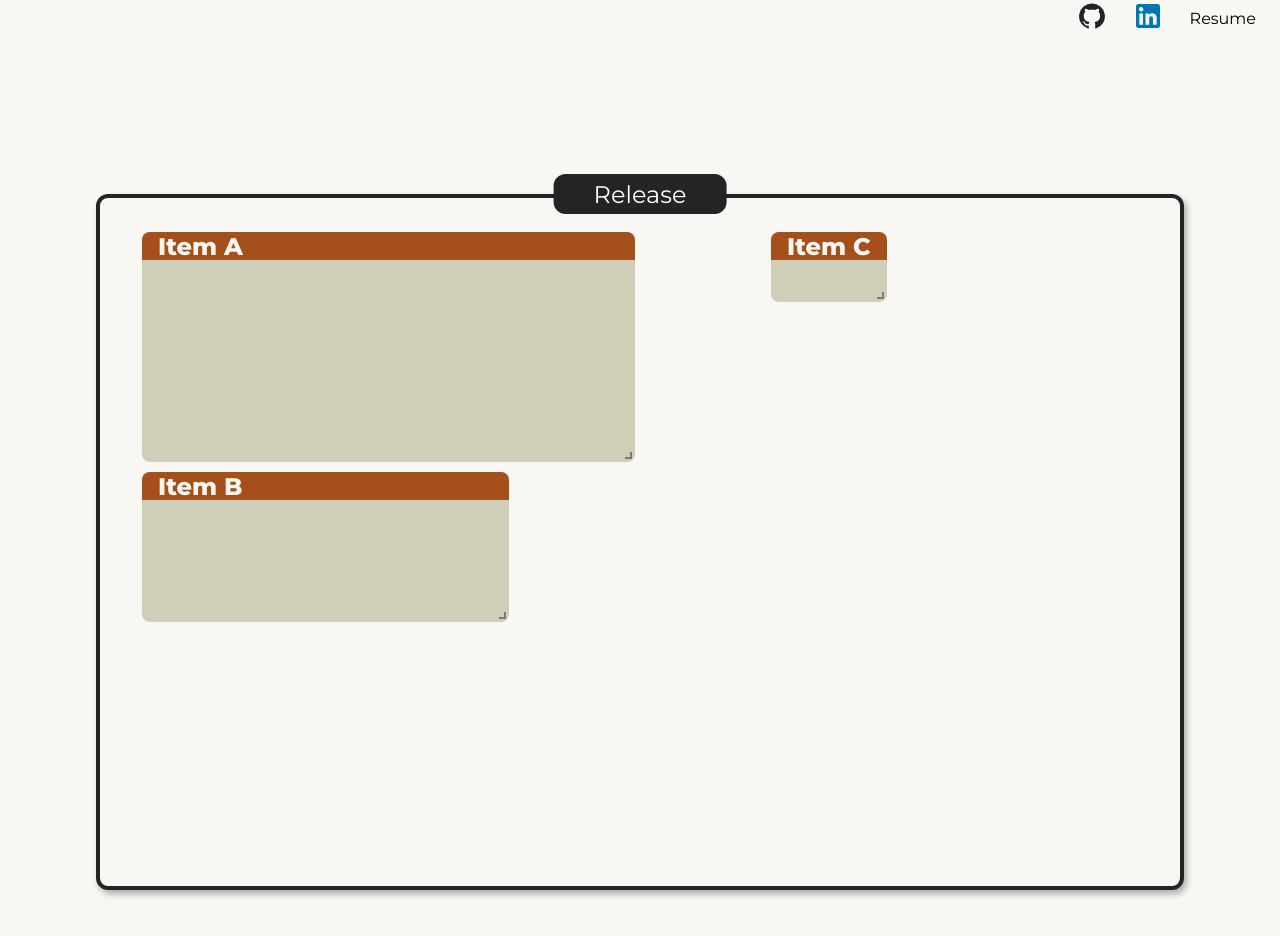
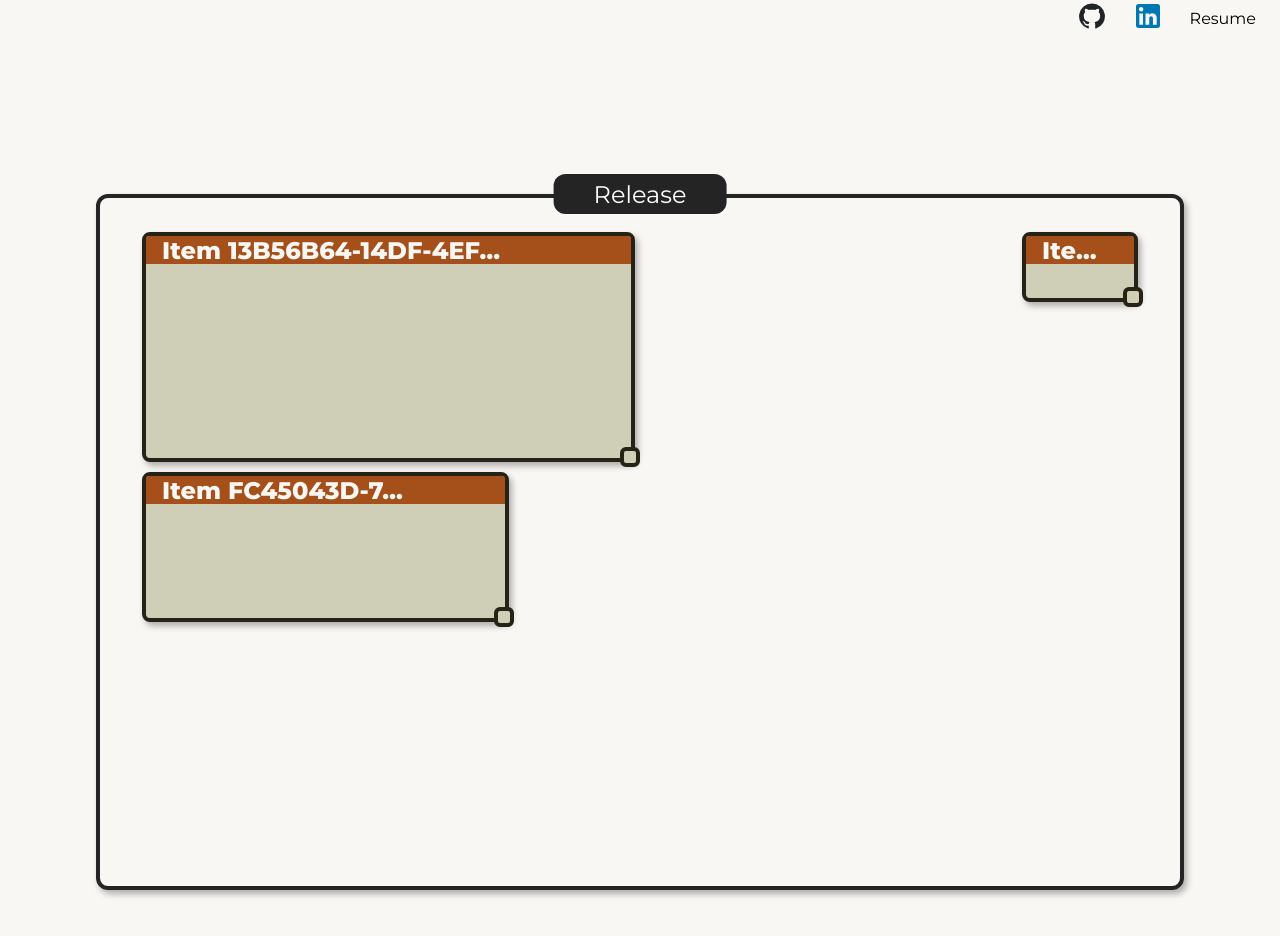
Before and after one commit to steckReed/Proj-Official-Portfolio-Site, a Next.js app: page / in a window 1280 px wide. Shown: the top 936 px of the page. Built offline with nearby package versions, Linux system fonts and the light colour scheme.

Commit message:
init dashboard stuff

```diff
--- a/package.json
+++ b/package.json
@@ -26,7 +26,8 @@
     "react-resizable": "^3.0.5",
     "react-slick": "^0.30.2",
     "sass": "^1.77.8",
-    "slick-carousel": "^1.8.1"
+    "slick-carousel": "^1.8.1",
+    "uuid": "^10.0.0"
   },
   "devDependencies": {
     "@types/node": "^20",
@@ -35,6 +36,7 @@
     "@types/react-grid-layout": "^1.3.5",
     "@types/react-infinite-scroller": "^1.2.5",
     "@types/react-slick": "^0.23.13",
+    "@types/uuid": "^10.0.0",
     "eslint": "^8",
     "eslint-config-next": "14.2.5",
     "typescript": "^5"
--- a/src/app/_globals.scss
+++ b/src/app/_globals.scss
@@ -9,6 +9,12 @@ body {
   scroll-behavior: smooth;
   background-color: #F9F7F4;
   max-width: 100vw;
+}
+
+.shadow {
+  -webkit-box-shadow: 3px 4px 6px 0px rgba(0, 0, 0, 0.3);
+  -moz-box-shadow: 3px 4px 6px 0px rgba(0, 0, 0, 0.3);
+  box-shadow: 3px 4px 6px 0px rgba(0, 0, 0, 0.3);
 }
 
 /* ProjectCarousel.tsx */
@@ -30,7 +36,7 @@ body {
   background: linear-gradient(0deg, #000, #262626);
 }
 
-.shadow {
+.rainbow-shadow {
   &:before, &:after {
     content:'';
     position: absolute;
--- a/src/components/modules/Dashboard/Dashboard.tsx
+++ b/src/components/modules/Dashboard/Dashboard.tsx
@@ -1,30 +1,72 @@
 import { Box } from '@mui/material';
-import { Layout, Responsive, WidthProvider, } from "react-grid-layout";
+import { Layout, Layouts, Responsive, WidthProvider, } from "react-grid-layout";
 import LegendContainer from '../LegendContainer/LegendContainer';
-import { useState } from 'react';
+import { useEffect, useState } from 'react';
 import "react-grid-layout/css/styles.css";
-
-const initialLayout: Layout[] = [
-  { i: "a", x: 0, y: 0, w: 4, h: 6},
-  { i: "b", x: 0, y: 0, w: 3, h: 4},
-  { i: "c", x: 5, y: 0, w: 1, h: 2}
-];
+import getUUID from '@/functions/getUUID';
+import './custom-resize-handle.css';
 
 const Dashboard = () => {
   const ResponsiveGridLayout = WidthProvider(Responsive);
-  const [layout, setLayout] = useState(
-    // {
-    // lg:[
-      initialLayout
-    // ]
-  // }
-  );
+    const initialLayout: Layout[] = [
+      { i: getUUID(), x: 0, y: 0, w: 4, h: 6 },
+      { i: getUUID(), x: 0, y: 0, w: 3, h: 4 },
+      { i: getUUID(), x: Infinity, y: 0, w: 1, h: 2 }
+    ];
+  const [layouts, setLayouts] = useState<Layouts>();
+  const currentBreakpoint = 'lg'
+
+  useEffect(() => {
+    setLayouts({'lg': initialLayout});
+  // eslint-disable-next-line react-hooks/exhaustive-deps
+  }, []);
+
+
+  // const onLayoutChange = (newLayout: Layout[], allLayouts: ReactGridLayout.Layouts) => {
+  //   setLayouts(prevLayouts => ({
+  //     ...prevLayouts,
+  //     ...Object.keys(allLayouts).reduce((acc, key) => {
+  //       // If the current breakpoint's layout array doesn't exist in the previous layouts,
+  //       // initialize it by copying from an existing layout that does include the custom properties
+  //       if (!prevLayouts[key]) {
+  //         // Use another layout as a template, typically 'lg' is a safe bet if it exists
+  //         const templateLayout = prevLayouts['lg'] || [];
+  //         // Initialize with a mapped version of the template that only takes ids to avoid position conflicts
+  //         acc[key] = allLayouts[key].map(item => {
+  //           const templateItem = templateLayout.find(t => t.i === item.i);
+  //           return templateItem ? {
+  //             ...item,
+  //             chartType: templateItem.chartType // Preserve chartType from the template, adjust for more properties as needed
+  //           } : {
+  //             ...item,
+  //             chartType: 'default' // Provide a default chartType if not found
+  //           };
+  //         });
+  //       } else {
+  //         // If it exists, update it by merging existing items with new layout changes
+  //         acc[key] = allLayouts[key].map(layoutItem => {
+  //           const existingItem = prevLayouts[key].find(prevItem => prevItem.i === layoutItem.i);
+  //           return existingItem ? {
+  //             ...existingItem,
+  //             ...layoutItem,
+  //           } : {
+  //             ...layoutItem,
+  //             chartType: 'default' // Provide a default if no existing item is found
+  //           };
+  //         });
+  //       }
+  //       return acc;
+  //     }, {}),
+  //   }));
+  // };
+
+
 
   const responsiveProps = {
     breakpoints       : { lg: 1200, md: 960, sm: 720, xs: 480, xxs: 0 },
     cols              : { lg: 12, md: 8, sm: 6, xs: 4, xxs: 2 },
+    layouts           : layouts,
     rowHeight         : 30,
-    layout            : layout,
     isResizable       : true,
     useCSSTransforms  : true,
     draggableHandle   : ".custom-drag-handle"
@@ -45,12 +87,17 @@ const Dashboard = () => {
           overflow:'auto'
         }}
       >
-        <ResponsiveGridLayout {...responsiveProps}>
-          {layout.map((item) => (
+        <ResponsiveGridLayout
+          {...responsiveProps}
+
+          // onLayoutChange={(newLayout, layouts) => onLayoutChange(newLayout, layouts)}
+        >
+          {layouts !== undefined && layouts[currentBreakpoint].map((item: any) => (
             <Box
               key={item.i}
               data-grid={{ ...item }}
-              style={{ display: "grid", userSelect: 'none', borderRadius: '8px', overflow: 'hidden', backgroundColor:'#CFCEB7' }}
+              className={`shadow`}
+              style={{ display: "grid", borderRadius: '8px', backgroundColor:'#CFCEB7', border: '4px solid #262215'}}
             >
               {/* Draggable Header */}
               <Box className='custom-drag-handle'
@@ -58,14 +105,31 @@ const Dashboard = () => {
                   backgroundColor:'#A5501A',
                   height:'28px',
                   padding:'0 1rem',
+                  display:'flex',
+                  width:'100%',
+                  borderRadius: '3px 3px 0 0',
+                  overflow:'hidden',
+
                   '&:hover':{
                     cursor:'pointer'
                   }
                 }}
               >
-                <h2 style={{ color: '#f9f7f4' }}>{`Item ${item.i.toUpperCase()}`}</h2>
+                <h2
+                  style={{
+                    color: '#f9f7f4',
+                    textOverflow:'ellipsis',
+                    whiteSpace:'nowrap',
+                    overflow:'hidden',
+                    width:'clamp(100px, 75%, 500px)',
+                    userSelect: 'none',
+                  }}
+                >
+                  {`Item ${item.i.toUpperCase()}`}
+                </h2>
               </Box>
 
+              {/* Body */}
               <Box>
 
               </Box>
--- /dev/null
+++ b/src/components/modules/Dashboard/custom-resize-handle.css
@@ -0,0 +1,12 @@
+.react-resizable-handle {
+  width: 20px;
+  height: 20px;
+  background-color: #cfceb7;
+  border-radius: 6px !important;
+  cursor: se-resize;
+  position: relative;
+  bottom: -9px !important;
+  right: -9px !important;
+  border: 4px solid #262215;
+}
+.react-resizable-handle::after{content: none !important}
--- a/src/components/modules/DevelopmentVersionControl/DevelopmentVersionControl.tsx
+++ b/src/components/modules/DevelopmentVersionControl/DevelopmentVersionControl.tsx
@@ -471,7 +471,7 @@ const DevelopmentVersionControl = () => {
           initial={{ opacity: 0, top: '-125px', transform: 'scale(0.75)' }}
           style={{ position:'relative' }}
         >
-          <div className='shadow'
+          <div className='rainbow-shadow'
             style={{
               display: 'flex',
               alignItems: 'center',
--- a/src/components/modules/LegendContainer/LegendContainer.tsx
+++ b/src/components/modules/LegendContainer/LegendContainer.tsx
@@ -1,6 +1,5 @@
 import { Box } from '@mui/material';
 import { ReactNode } from 'react';
-import styles from './_LegendContainer.module.scss'
 
 interface Props{
   title: string;
@@ -18,7 +17,7 @@ const LegendContainer = ({
 
   return (<>
     <Box
-      className={styles['shadow']}
+      className={'shadow'}
       sx={{
         backgroundColor:'#F9F7F4',
         border:'4px solid #242424',
--- a/src/components/modules/LegendContainer/_LegendContainer.module.scss
+++ /dev/null
@@ -1,5 +0,0 @@
-.shadow{
-  -webkit-box-shadow: 3px 4px 6px 0px rgba(0, 0, 0, 0.3);
-  -moz-box-shadow: 3px 4px 6px 0px rgba(0, 0, 0, 0.3);
-  box-shadow: 3px 4px 6px 0px rgba(0, 0, 0, 0.3);
-}
--- /dev/null
+++ b/src/functions/getUUID.ts
@@ -0,0 +1,7 @@
+import { v4 as uuidv4 } from 'uuid';
+
+const getUUID = () => {
+  return uuidv4();
+}
+
+export default getUUID;
```
Also changed, not shown: src/components/modules/Dashboard/handleAddItem.ts (added, +28 -0 lines), src/components/modules/Dashboard/onLayoutChange.ts (added, +37 -0 lines), 1 other file (tests, documents, lock files or other folders).
